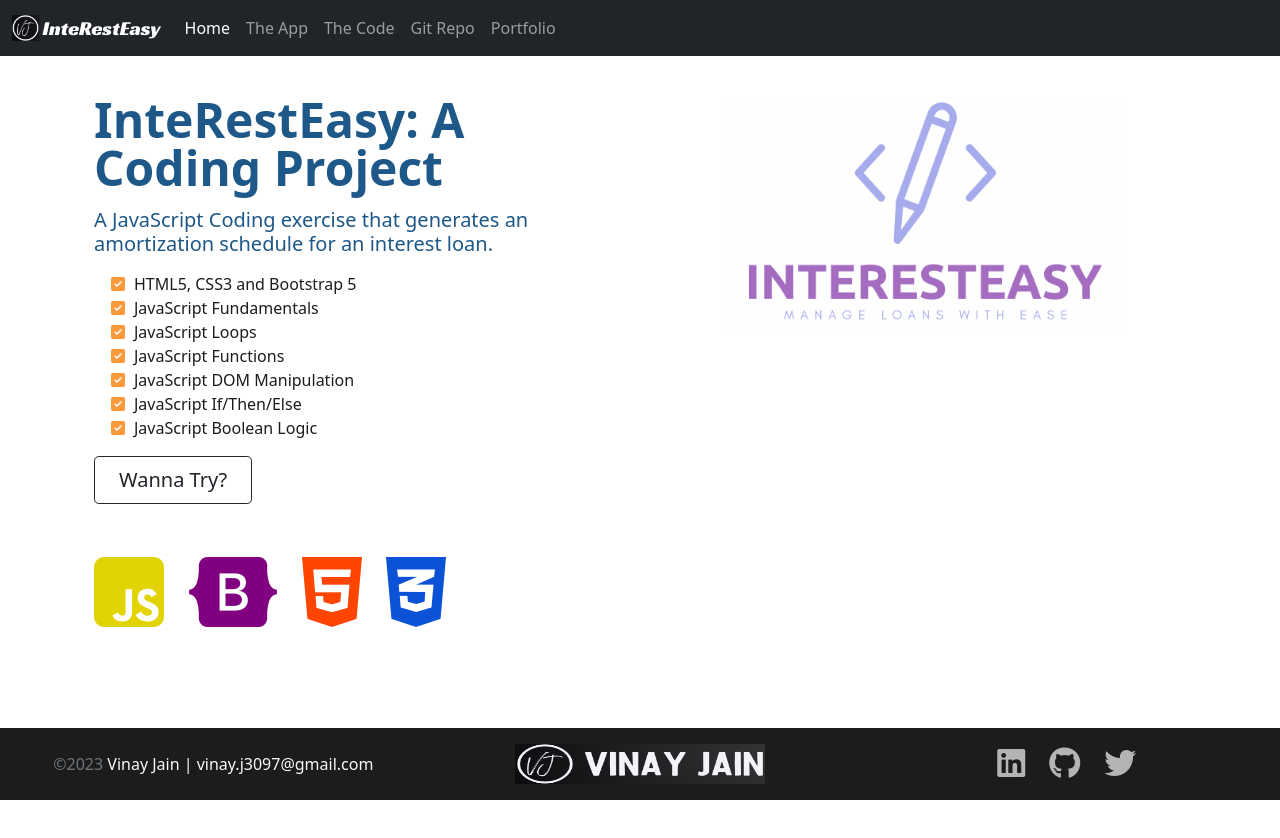
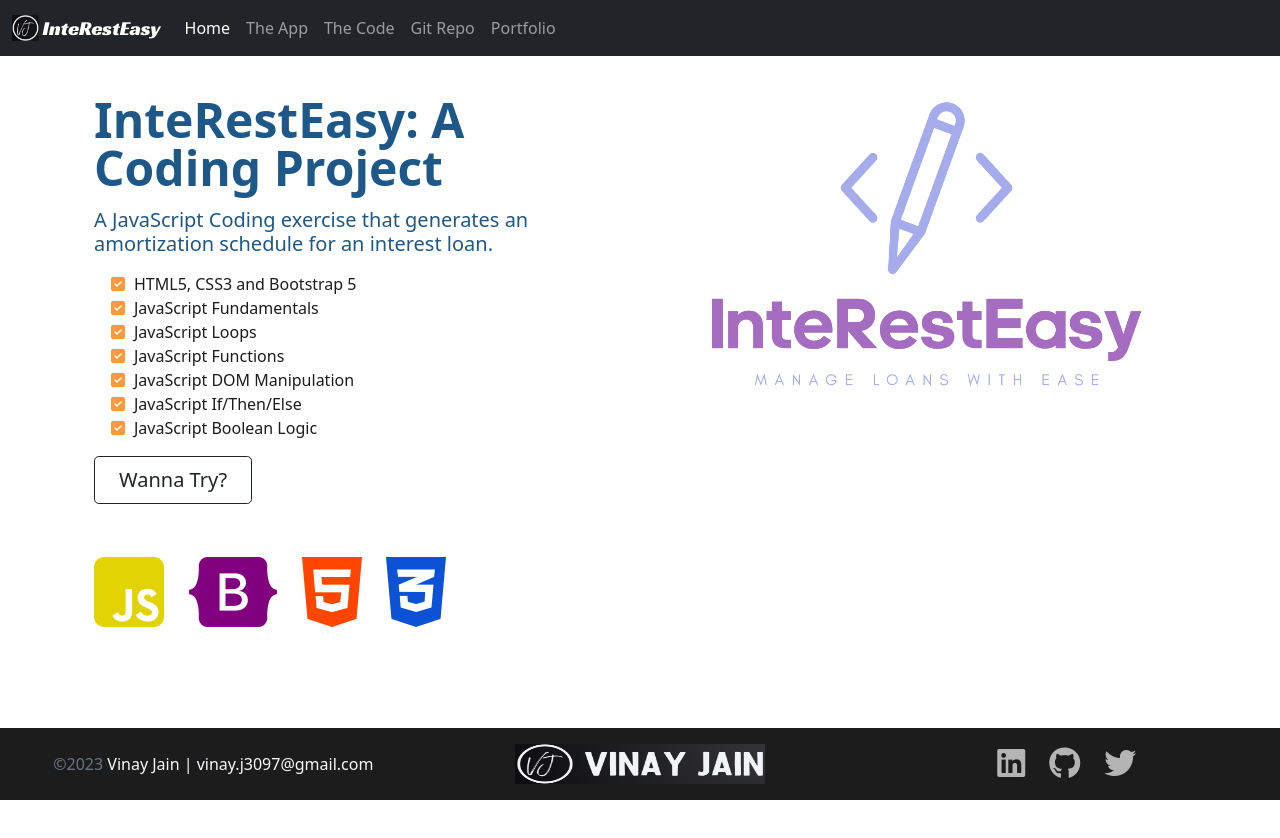
Before and after one commit to Vinay352/InteRestEasy, a plain HTML site: page index.html in a window 1280 px wide. Drawn offline with nearby package versions, Linux system fonts and the light colour scheme.

Commit message:
final image change
final image change

```diff
--- a/index.html
+++ b/index.html
@@ -131,7 +131,7 @@
                     </h5>
                 </div>
                 <div class="col">
-                    <img src="img/InteRestEasy logo.png" alt="Centum Logo" class="img-fluid center-block d-block mx-auto" width="400" height="300">
+                    <img src="img/inteRestEasy logo 2.png" alt="Centum Logo" class="img-fluid center-block d-block mx-auto" width="500" height="500">
                 </div>
            </div>
        </div>
```
Also changed, not shown: img/inteRestEasy logo 2.png (added).
